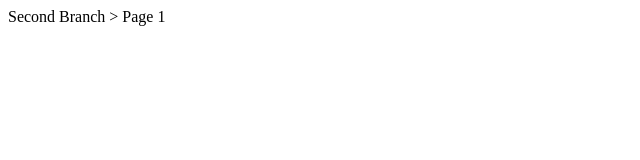
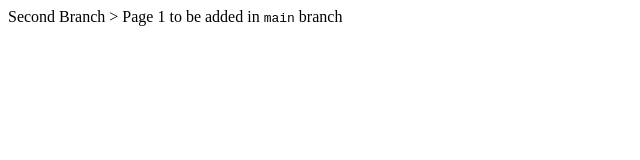
Before and after one commit to mac-deep/git-test, a plain HTML site: page second.html in a window 1280 px wide. Shown: the whole page, without its empty margins (0-640 px from the left). Drawn offline with Linux system fonts and the light colour scheme.

Commit message:
change in second.html

```diff
--- a/second.html
+++ b/second.html
@@ -7,6 +7,6 @@
     <title>Second</title>
 </head>
 <body>
-    Second Branch > Page 1
+    Second Branch > Page 1 to be added in <code>main</code> branch
 </body>
 </html>
```
